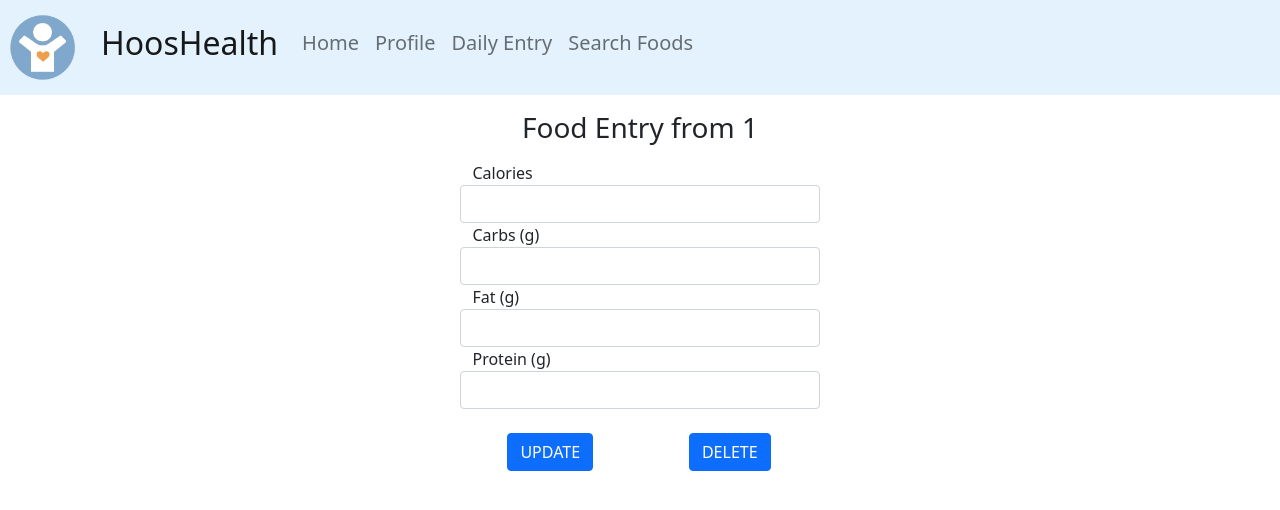
After one commit to pragnya17/HoosHealthTracker, a Flask app: page /food_update/1 in a window 1280 px wide. The commit adds this page. Shown: the top 510 px of the page. Run offline with Flask 2, Linux system fonts and the light colour scheme; data that the repository does not hold is empty.

Commit message:
Add update form for food entry

```diff
--- a/app.py
+++ b/app.py
@@ -13,7 +13,6 @@ user_id = -1 # -1 means no one is logged in
 @app.route("/", methods=["POST", "GET"])
 def login():
     global user_id
-
 
     if request.method == 'POST':
         email = request.form['email']
@@ -41,10 +40,6 @@ def sign_up():
 
         success = db.add_user(first_name, last_name, height, date_of_birth, email, password)
 
-        # if success:
-        #     flash(request, "You are now signed up! Please log in to your new account below.")
-        #     return redirect(url_for('sign_up'))
-
     return render_template("sign_up.html")
 
 
@@ -56,7 +51,6 @@ def main():
         sleepResult = db.getSleepEntry(user_id, datetime.now().strftime('%Y-%m-%d'))
         foodResult = db.getFoodEntry(user_id, datetime.now().strftime('%Y-%m-%d'))
 
-        print(list(emotionResult[1].values())[2])
         # get these from main.html? for update/delete
         comment = 0
         mood = 0
@@ -107,7 +101,6 @@ def profile():
 def entry():
     global user_id
 
-
     if user_id == -1:
         return redirect(url_for('login'))
     if request.method == "POST":
@@ -122,28 +115,38 @@ def entry():
         intensity = request.form['exercise_intensity']
         duration = request.form['exercise_duration']
         type = request.form['exercise_type']
-        # type = request.form['exercise_type'] # not working
-        # food entry/food entry nutritions
+        # food entry
         calories = request.form['calories']
         fat = request.form['fat']
         carbs = request.form['carbs']
         protein = request.form['protein']
         weight = request.form['weight']
 
-        # try:
         db.storeEmotionEntry(user_id, date, comment, mood)
         db.storeSleepEntry(user_id, date, comment, sleep)
         db.storeExerciseEntry(user_id, date, comment, intensity, duration, type)
         db.storeFoodEntry(user_id, date, comment, calories, fat, carbs, protein, weight)
-        # except:
-        #     return render_template("An exception occurred, try again")
 
-        # print(get_users())
-        # print(date)
-        # print(comment)
-        # print(mood)
-        # print(sleep)
     return render_template("entry.html")
+
+@app.route("/food_update/<date>", methods=["POST", "GET"])
+def food_entry_update(date):
+    if request.method == "GET":
+        foodResult = db.get_single_food_entry(user_id, date)
+        return render_template("food_update.html", date=date, foodResult=foodResult)
+
+    if request.method == "POST":
+        if request.form["btnAction"] == "UPDATE":
+            calories = request.form['calories']
+            carbs = request.form['carbs']
+            protein = request.form['protein']
+            fat = request.form['fat']
+            db.updateFoodEntry(user_id, date, "dummy_str", calories, fat, carbs, protein, 10)
+
+            return redirect(url_for('main'))
+
+
+
 
 
 @app.route("/food_search", methods=["POST", "GET"])
@@ -194,7 +197,6 @@ def nutrition_info(food_id):
     return render_template("food_nutrition.html", food=food, nutrients=nutrients, daily_values=daily_values, ss=ss)
 
 
-
 # For debugging - just run file from terminal and any saved changes will be updated in browser
 # without having to restart the program.
 if __name__ == '__main__':
--- a/db.py
+++ b/db.py
@@ -86,7 +86,7 @@ def storeExerciseEntry(user_id, date, comment, intensity, duration, type):
 def storeFoodEntry(user_id, date, comment, calories, fat, carbs, protein, weight):
 
     with connection.cursor() as cursor:
-        storeFoodEntryNutrition(calories, fat, carbs, protein)
+        #storeFoodEntryNutrition(calories, fat, carbs, protein)
 
         query = "insert into FoodEntry (user_id, entry_date, comments, total_calories, total_fat, total_carbs, total_protein, weight) VALUES(%s, %s, %s, %s, %s, %s, %s, %s)"
         val = (user_id, date, comment, calories, fat, carbs, protein, weight)
@@ -96,6 +96,7 @@ def storeFoodEntry(user_id, date, comment, calories, fat, carbs, protein, weight
 
     connection.commit()
 
+# Delete this eventually
 def storeFoodEntryNutrition(calories, fat, carbs, protein):
     with connection.cursor() as cursor:
         query = "insert into FoodEntryNutrition (total_calories, total_fat, total_carbs, total_protein) VALUES(%s, %s, %s, %s)"
@@ -137,6 +138,17 @@ def getSleepEntry(user_id, entry_date):
             return 'string'
         else:
             return result
+
+def get_single_food_entry(user_id, entry_date):
+   with connection.cursor() as cursor:
+        query = "SELECT * FROM FoodEntry WHERE user_id = %s AND entry_date = %s;"
+        val = (user_id, entry_date)
+        cursor.execute(query, val)
+        result = cursor.fetchall()
+        if len(result) == 0:
+            return 'string'
+        else:
+            return result[0]
 
 def getFoodEntry(user_id, entry_date):
    with connection.cursor() as cursor:
@@ -187,10 +199,12 @@ def updateSleepEntry(user_id, entry_date, comment, sleep):
 
 def updateFoodEntry(user_id, entry_date, comment, calories, fat, carbs, protein, weight):
     with connection.cursor() as cursor:
-        storeFoodEntryNutrition(calories, fat, carbs, protein) # just add the entry to foodentrynutrition
+        #storeFoodEntryNutrition(calories, fat, carbs, protein) # just add the entry to foodentrynutrition
         query = "UPDATE FoodEntry SET comments = %s, total_calories = %s, total_fat = %s, total_carbs = %s, total_protein = %s, weight = %s WHERE user_id = %s AND entry_date = %s;"
         val = (comment, calories, fat, carbs, protein, weight, user_id, entry_date)
         cursor.execute(query, val)
+
+    connection.commit()
 
 ###### do we want to update this? i guess we do, but how? what goes in "where" ?
 #def updateFoodNutrition(calories, fat, carbs, protein):
--- /dev/null
+++ b/templates/food_update.html
@@ -0,0 +1,38 @@
+{% extends "index.html" %}
+
+{% block content %}
+<h3 class="text-center mt-3">Food Entry from {{ date }}</h3>
+<div class="container-lg mx-auto d-flex col justify-content-center mt-3">
+    <form method="post">
+        <div class="row">
+            <label for="calories">Calories</label>
+            <input class="form-control" type="number" name="calories" id="calories" min="0" value="{{ foodResult['total_calories'] }}" placeholder="{{ foodResult['total_calories'] }}">
+        </div>
+
+        <div class="row">
+            <label for="carbs">Carbs (g)</label>
+            <input class="form-control" type="number" name="carbs" id="carbs" min="0" value="{{ foodResult['total_carbs'] }}" placeholder="{{ foodResult['total_carbs'] }}">
+        </div>
+
+        <div class="row">
+            <label for="fat">Fat (g)</label>
+            <input class="form-control" type="number" name="fat" id="fat" min="0" value="{{ foodResult['total_fat'] }}" placeholder="{{ foodResult['total_fat'] }}">
+        </div>
+
+        <div class="row">
+            <label for="protein">Protein (g)</label>
+            <input class="form-control" type="number" name="protein" id="protein" min="0" value="{{ foodResult['total_protein'] }}" placeholder="{{ foodResult['total_protein'] }}">
+        </div>
+
+        <div class="row mt-4">
+            <div class="form-group col text-center">
+                <input type="submit" value="UPDATE" name="btnAction" class="btn btn-primary" title="update food entry">
+            </div>
+            <div class="form-group col text-center">
+                <input type="submit" value="DELETE" name="btnAction" class="btn btn-primary" title="delete food entry">
+            </div>
+        </div>
+    </form>
+</div>
+
+{% endblock %}
--- a/templates/main.html
+++ b/templates/main.html
@@ -37,7 +37,8 @@ hr {
                     <ul>
 
                         {% for entry in emotionResult %}
-                        <p class="bg-light">{{entry['entry_date']}}</p>
+
+                        <p><a href="#" class="bg-light">{{entry['entry_date']}}</a></p>
 
                         {% if entry['mood'] == 0 %}
                          <b>Feeling: </b>   &#128577;
@@ -70,7 +71,7 @@ hr {
                     {% for entry in foodResult %}
                     <dl class="row">
 
-                    <p class="bg-light">{{entry['entry_date']}}</p>
+                    <p class="bg-light"><a href="/food_update/{{entry['entry_date']}}">{{entry['entry_date']}}</a></p>
                     <dt class="col-sm-6">Calories: </dt>
                     <dd class="col-sm-4">{{entry['total_calories']}} cal</dd>
                     <dt class="col-sm-6">Fat: </dt>
```
